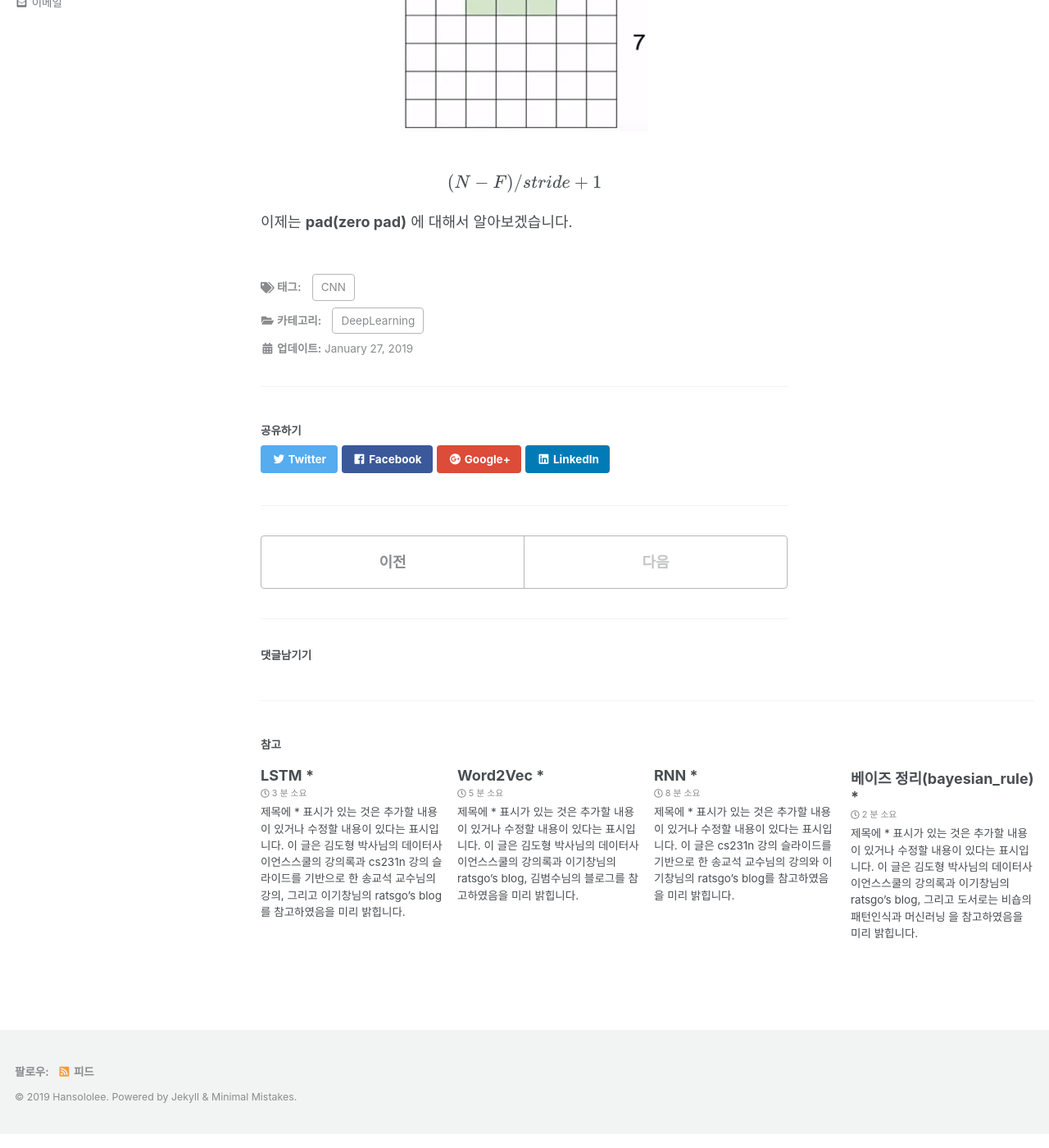
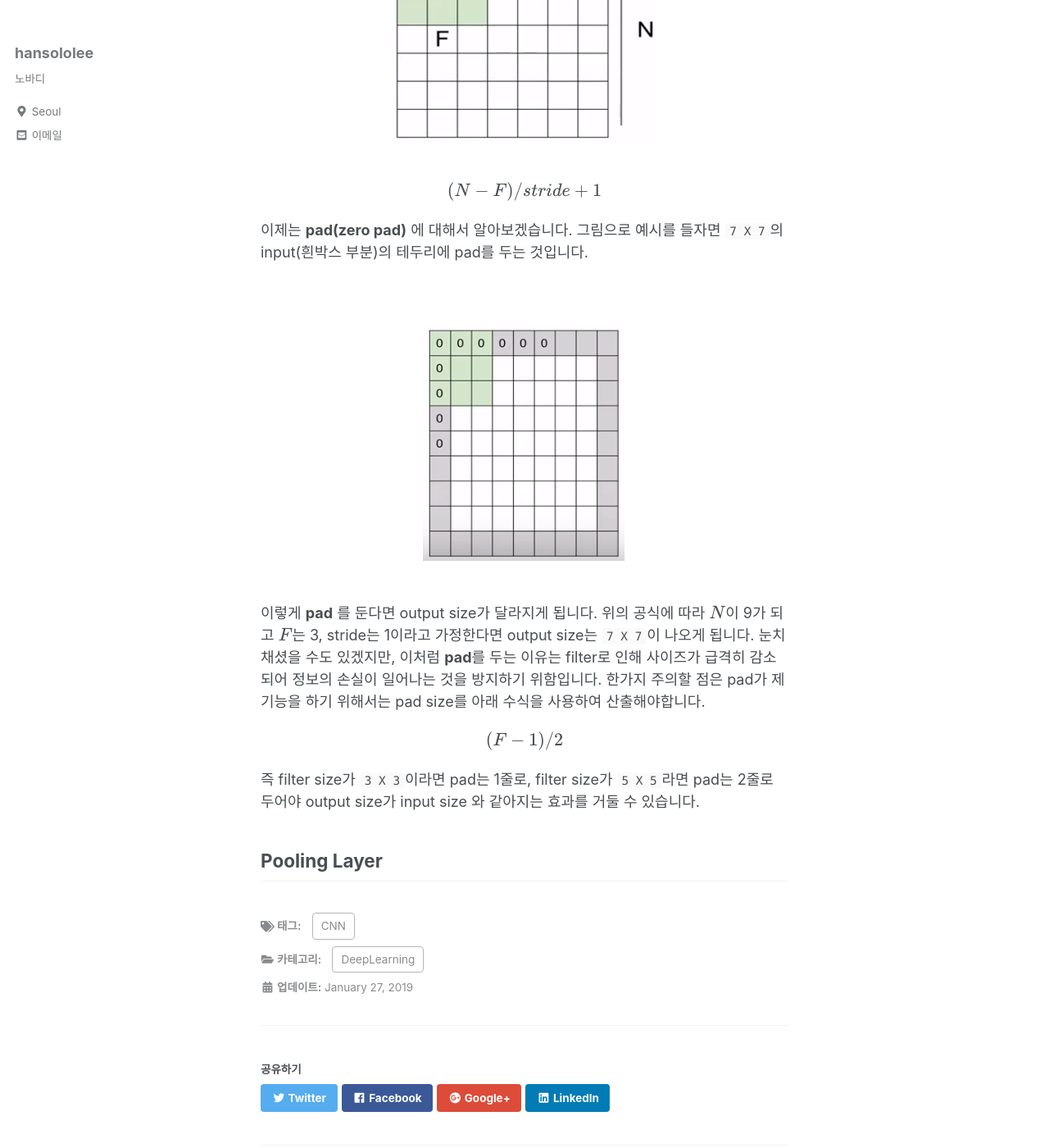
Before and after one commit to arisongha/hansololee.github.io, a Jekyll site: the page built from _posts/2019-01-27-cnn.md, in a window 1280 px wide and 1400 px high, scrolled down 4679 px. Shown: the whole window at 82% size. Built offline with Jekyll 4.4.1, drawn with Linux system fonts in a browser that asks for light colours; cached includes are drawn as plain includes; nearby versions of some CDN libraries; formulas are drawn with MathJax 3; some of the changed text lies outside the part shown.

Commit message:
Update 2019-01-27-cnn.md

```diff
--- a/_posts/2019-01-27-cnn.md
+++ b/_posts/2019-01-27-cnn.md
@@ -40,7 +40,7 @@ categories:
 <br/>
 
 
-## Convolutional Filter
+## Convolutional Layer
 
 이제 convolutional filter에 대해서 좀 더 자세히 알아보겠습니다. filter의 개념을 이해하려면 **stride** 와 **pad** 의 개념을 먼저 이해해야 합니다.
 
@@ -64,9 +64,22 @@ categories:
 
 이 output size를 수식으로 표현한다면 다음과 같습니다.
 <br/>
-<center><img data-action="zoom" src='{{ "/assets/img/cnn_filter_03.png" | relative_url }}' alt='absolute'></center>
+<center><img data-action="zoom" src='{{ "/assets/img/cnn_filter_04.png" | relative_url }}' alt='absolute'></center>
 <br/>
 
 $$(N - F) / stride + 1$$
 
-이제는 **pad(zero pad)** 에 대해서 알아보겠습니다.
+이제는 **pad(zero pad)** 에 대해서 알아보겠습니다. 그림으로 예시를 들자면 `7 X 7`의 input(흰박스 부분)의 테두리에 pad를 두는 것입니다.
+
+<br/>
+<center><img data-action="zoom" src='{{ "/assets/img/cnn_filter_05.png" | relative_url }}' alt='absolute'></center>
+<br/>
+
+이렇게 **pad** 를 둔다면 output size가 달라지게 됩니다. 위의 공식에 따라 $$N$$이 9가 되고 $$F$$는 3, stride는 1이라고 가정한다면 output size는 `7 X 7`이 나오게 됩니다. 눈치 채셨을 수도 있겠지만, 이처럼 **pad**를 두는 이유는 filter로 인해 사이즈가 급격히 감소되어 정보의 손실이 일어나는 것을 방지하기 위함입니다. 한가지 주의할 점은 pad가 제 기능을 하기 위해서는 pad size를 아래 수식을 사용하여 산출해야합니다.
+
+$$(F-1)/2$$
+
+즉 filter size가 `3 X 3`이라면 pad는 1줄로, filter size가 `5 X 5`라면 pad는 2줄로 두어야 output size가 input size 와 같아지는 효과를 거둘 수 있습니다.
+
+
+## Pooling Layer
```
